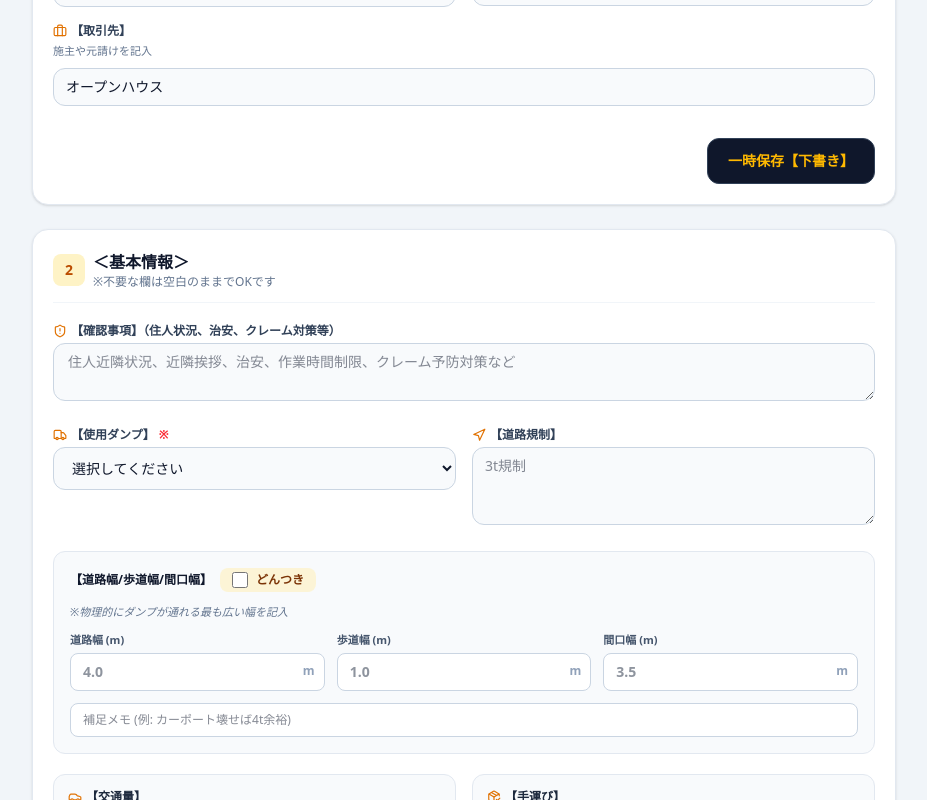
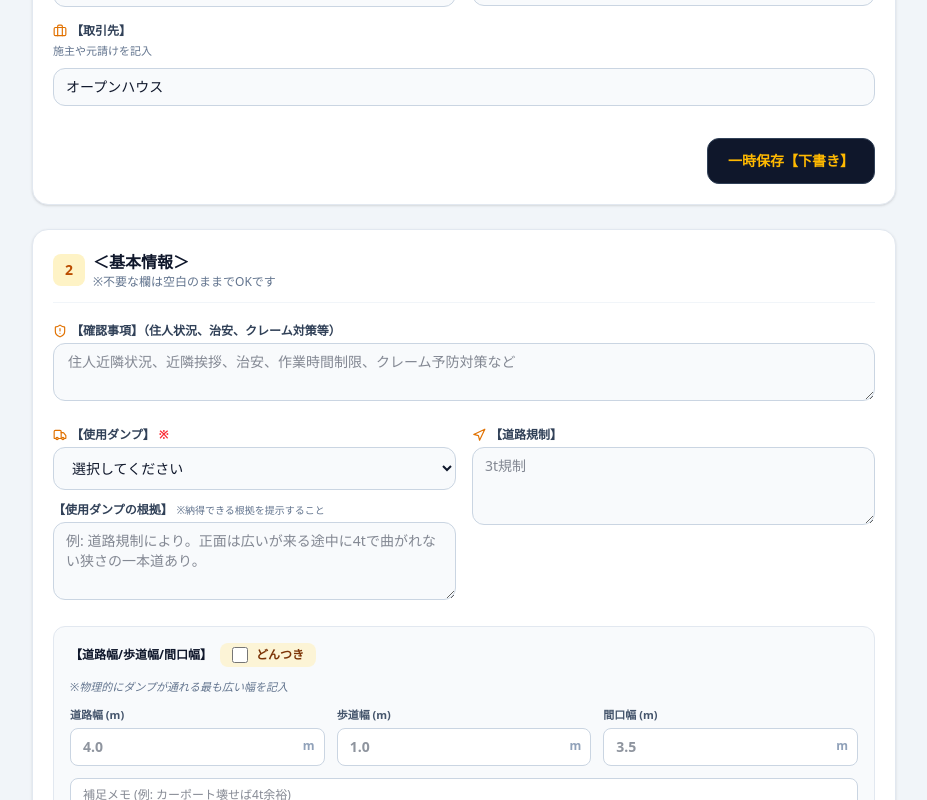
Before and after one commit to pyonshira07/ohd-field-survey-test, a React (Vite) app: page / in a window 1280 px wide. Shown: the part 391-1191 px from the top of the page, without its empty margins (176-1103 px from the left). Built offline with nearby package versions, Linux system fonts and the light colour scheme.

Commit message:
feat: add dump truck rationale field

```diff
--- a/src/App.tsx
+++ b/src/App.tsx
@@ -35,6 +35,7 @@ export default function App() {
           ...parsed,
           inspector: ['萩嶋', '浅野', '星川', '白戸'].includes(parsed.inspector) ? parsed.inspector : '',
           dumpTruckType: dumpTruckTypeMap[parsed.dumpTruckType] ?? parsed.dumpTruckType,
+          dumpTruckReason: parsed.dumpTruckReason ?? '',
           roadRestriction: parsed.roadRestriction === '3t規制' ? '' : parsed.roadRestriction,
           otherStructures: Array.isArray(parsed.otherStructures)
             ? parsed.otherStructures.filter((item: string) => item !== legacyOtherStructure)
--- a/src/components/BasicInfoSection.tsx
+++ b/src/components/BasicInfoSection.tsx
@@ -60,6 +60,17 @@ export const BasicInfoSection: React.FC<BasicInfoSectionProps> = ({ report, onCh
               </option>
             ))}
           </select>
+          <label className="mt-3 block text-xs font-bold text-slate-700">
+            【使用ダンプの根拠】
+            <span className="ml-1 text-[10px] font-medium text-slate-500">※納得できる根拠を提示すること</span>
+          </label>
+          <textarea
+            rows={3}
+            value={report.dumpTruckReason}
+            onChange={(e) => onChange({ dumpTruckReason: e.target.value })}
+            placeholder="例: 道路規制により。正面は広いが来る途中に4tで曲がれない狭さの一本道あり。"
+            className="mt-1 w-full px-3 py-2 rounded-xl border border-slate-300 focus:ring-2 focus:ring-amber-500 text-sm text-slate-900 bg-slate-50 focus:bg-white transition-all"
+          />
         </div>
 
         {/* 【道路規制】 */}
--- a/src/types.ts
+++ b/src/types.ts
@@ -43,6 +43,7 @@ export interface SurveyReport {
   // ＜基本情報＞
   notesAndPrecautions: string; // 【確認事項】 (住人状況、治安、クレーム対策等)
   dumpTruckType: string; // 【使用ダンプ】
+  dumpTruckReason: string; // 【使用ダンプの根拠】
   roadRestriction: string; // 【道路規制】 (3t規制, etc.)
   isDeadEnd: boolean; // どんつき
   roadWidth: string; // 道路幅 (m)
--- a/src/utils/sampleData.ts
+++ b/src/utils/sampleData.ts
@@ -74,6 +74,7 @@ export function createEmptyReport(): SurveyReport {
 
     notesAndPrecautions: '',
     dumpTruckType: '',
+    dumpTruckReason: '',
     roadRestriction: '',
     isDeadEnd: false,
     roadWidth: '',
@@ -141,6 +142,7 @@ export function createSampleReport(): SurveyReport {
 
     notesAndPrecautions: '住人近隣挨拶済。治安良好。朝8:30前の重機作業NG。隣家からのクレーム予防に防音シート必須。',
     dumpTruckType: '3tダンプ',
+    dumpTruckReason: '道路規制により。正面は広いが来る途中に4tで曲がれない狭さの一本道あり。',
     roadRestriction: '3t規制',
     isDeadEnd: true,
     roadWidth: '4.2',
```
